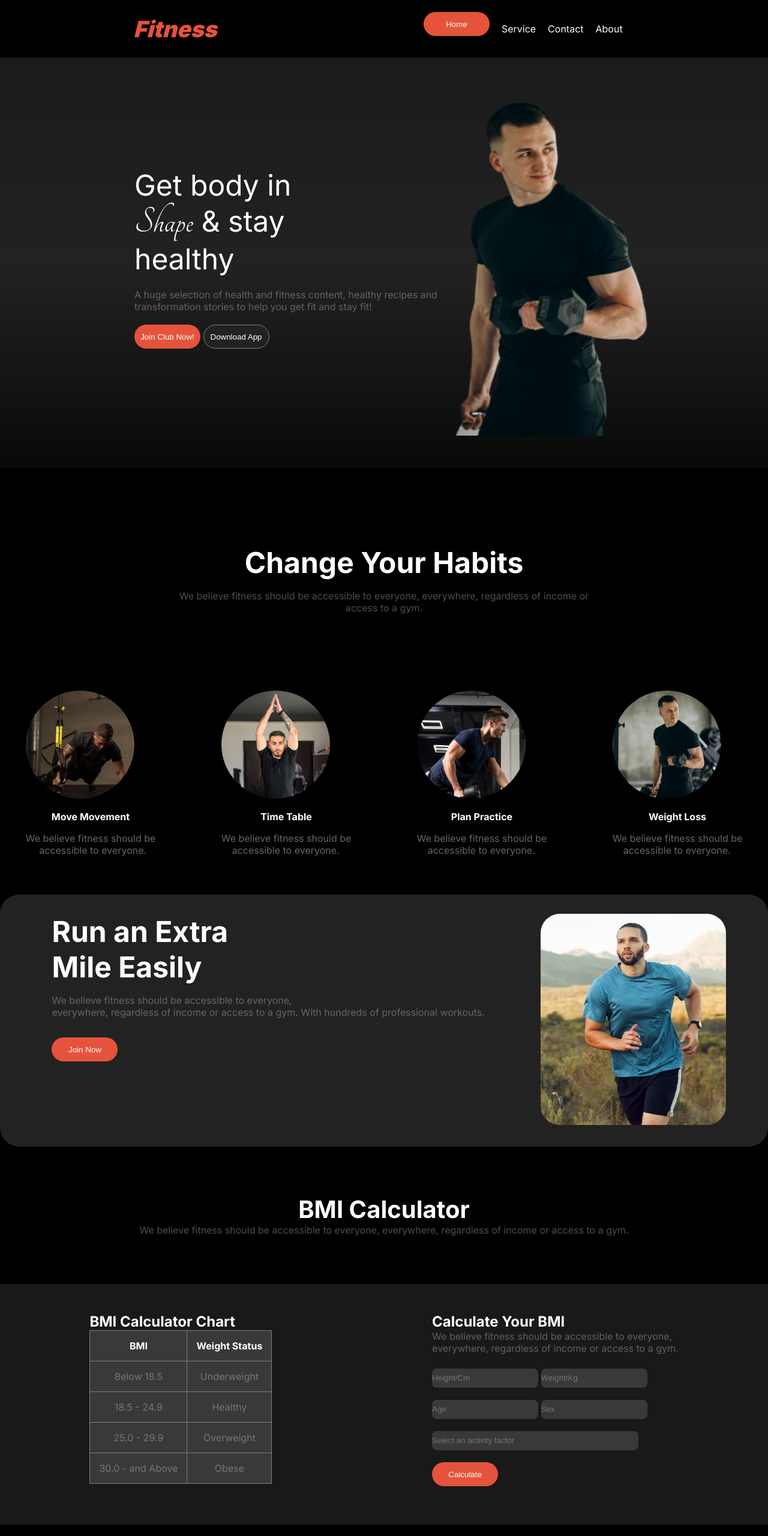
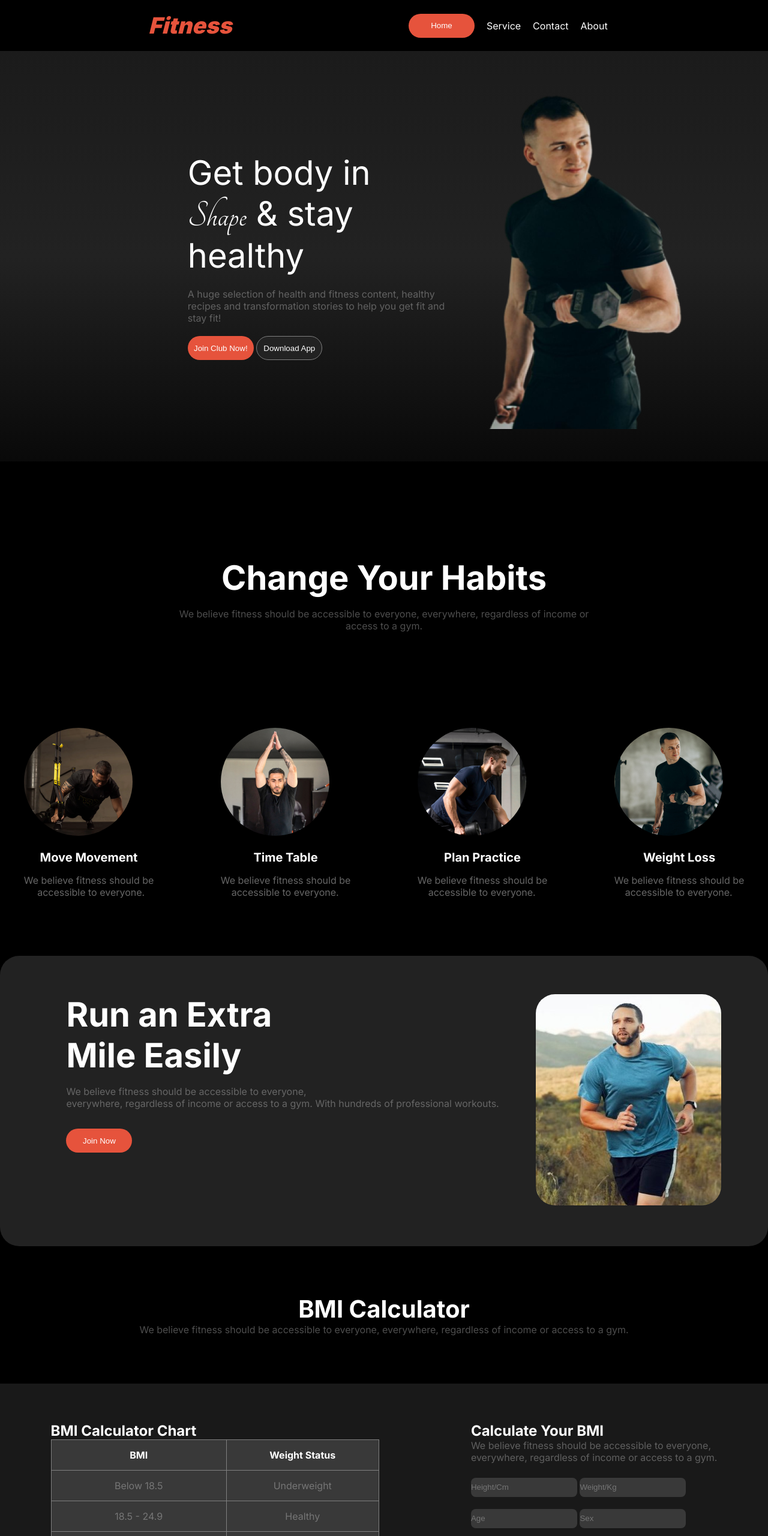
Before and after one commit to MahmudulHasan1211/Fitness-Mahmudul, a plain HTML site: page index.html in a window 1280 px wide. Shown: the top 2560 px of the page at 60% size. Drawn offline with Linux system fonts and the light colour scheme.

Commit message:
large device responsive done

```diff
--- a/index.html
+++ b/index.html
@@ -77,7 +77,7 @@
         <section>
             <div class="run">
                 <div class="side">
-                    <h1 class="running">Run an Extra <br> Mile Easily</h1>
+                    <h5 class="running">Run an Extra <br> Mile Easily</h5>
                     <p class="opa , nio">We believe fitness should be accessible to everyone,<br> everywhere,  regardless of income or access to a gym. With  hundreds of professional workouts.</p>
                     <button class="primary-button">Join Now</button>
                 </div>
@@ -120,7 +120,7 @@
                         </tr>
                     </table>
                 </div>
-                <div>
+                <div class="hasan">
                     <h1>Calculate Your BMI</h1>
                     <p class="opa , hum">We believe fitness should be accessible to everyone, <br> everywhere, regardless of income or access to a gym.</p>
                     <form action="#">
--- a/style.css
+++ b/style.css
@@ -90,7 +90,7 @@ nav ul a {
     width: 110px;
     border-radius: 50px;
     border: none;
-    margin-bottom: 1rem;
+
 }
 
 .primary-buttonn{
@@ -168,7 +168,7 @@ nav ul a {
 }
 
 .running{
-    font-size: 3rem;
+    font-size: 2rem;
     padding-bottom: 1rem;
 }
 
@@ -310,9 +310,116 @@ nav ul a {
     /* .lastc{
         flex-direction: column;
     } */
-
+    .hasan{
+        margin-top: 1rem;
+        padding-left: 3rem;
+    }
 }
 
+
+
+
+/*  boro screeen er jonno */
+@media screen and (min-width: 992px) {
+
+    nav {
+        margin: 20px 100px;
+    }
+
+    /* Pre-title Section */
+    .pre-title {
+        padding-left: 18rem;
+    }
+
+    #title {
+        font-size: 3.5rem;
+    }
+
+    .first-para {
+        width: 45%;
+    }
+
+    .first-img {
+        width: 45%;
+    }
+
+    /* Motivation Section */
+    .motiv {
+        margin: 10em 0;
+    }
+
+    .head {
+        font-size: 3.5rem;
+    }
+
+    /* Grid Section */
+    .grid-container {
+        gap: 2rem;
+    }
+
+    .train-title {
+        font-size: 1.25rem;
+    }
+
+    .desopaciity {
+        font-size: 1rem;
+    }
+
+    /* Run Section */
+    .run {
+        padding: 4em;
+        margin-top: 6rem;
+    }
+
+    .running {
+        font-size: 3.5rem;
+    }
+
+    .side {
+        padding: 0 2rem;
+    }
+
+    .ri img {
+        max-width: 100%;
+    }
+
+    /* Flexi Section */
+    .flexi {
+        padding: 4em 2em;
+        gap: 3rem;
+    }
+
+    .tab {
+        width: 45%;
+    }
+
+    .tab table th, .tab table td {
+        font-size: 1rem;
+    }
+
+    form input.in {
+        width: 23rem;
+    }
+
+    /* Meet Our Team Section */
+    .grid-contain {
+        grid-template-columns: repeat(3, 1fr);
+        gap: 2rem;
+    }
+
+    .grid-contain img {
+        height: 22em;
+    }
+
+    /* Footer */
+    .foot {
+        padding: 8em 2em;
+    }
+
+    .foot h1 {
+        font-size: 1.75em;
+    }
+}
 /* tranning titlle */
 .train-title{
     text-align: center;
@@ -393,3 +500,7 @@ form input{
 .lastc p{
     color: tomato;
 }
+
+.run button{
+    margin-bottom: 1rem;
+}
```
